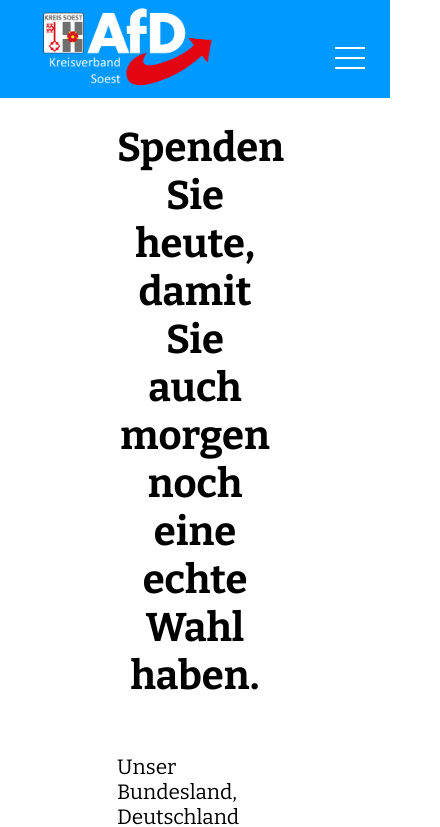
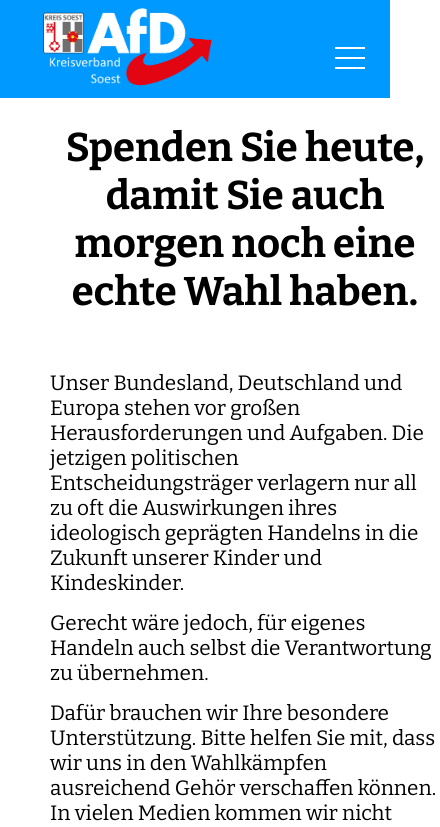
Before and after one commit to Afd-Soest/afd-hompage, a React (Vite) app: page /spenden in a window 390 px wide. Shown: the top 827 px of the page, 440 px wide, since content can reach past the window. Built offline with nearby package versions, Linux system fonts and the light colour scheme; a web font is replaced by a local one.

Commit message:
remove vorstand

```diff
--- a/src/App.tsx
+++ b/src/App.tsx
@@ -22,7 +22,7 @@ function App() {
             <Route path="impressum" element={<Impressum />} />
             <Route path="datenschutzerklärung" element={<DataProtection />} />
             <Route path="kontakt" element={<Contact />} />
-            <Route path="unser-vorstand" element={<Vorstand />} />
+            {/* <Route path="unser-vorstand" element={<Vorstand />} /> */}
           </Route>
         </Routes>
       </BrowserRouter>
--- a/src/components/Donate/Donate.css
+++ b/src/components/Donate/Donate.css
@@ -42,3 +42,21 @@ p, h2, h3, #dontation .end {
     padding-bottom: 30px;
     font-size: 1.6em;
 }
+
+@media (max-width: 1200px) {
+
+    #dontation {
+        width: 80%;
+        margin-left: 100px;
+        margin-right: 100px;
+    }
+}
+
+@media (max-width: 600px) {
+
+    #dontation {
+        width: 100%;
+        margin-left: 50px;
+        margin-right: 50px;
+    }
+}
--- a/src/components/Navigation/Navigation.tsx
+++ b/src/components/Navigation/Navigation.tsx
@@ -35,9 +35,9 @@ const Navigation = () => {
                 </div>
               </label>
               <ul className="expended_ul">
-                <li onClick={() => changeSelectedIndex(100)}>
+                {/* <li onClick={() => changeSelectedIndex(100)}>
                   <Link to="/unser-vorstand">Unser Vorstand</Link>
-                </li>
+                </li> */}
                 <li onClick={() => changeSelectedIndex(100)}>
                   <Link to="/satzung">Satzung</Link>
                 </li>
```
